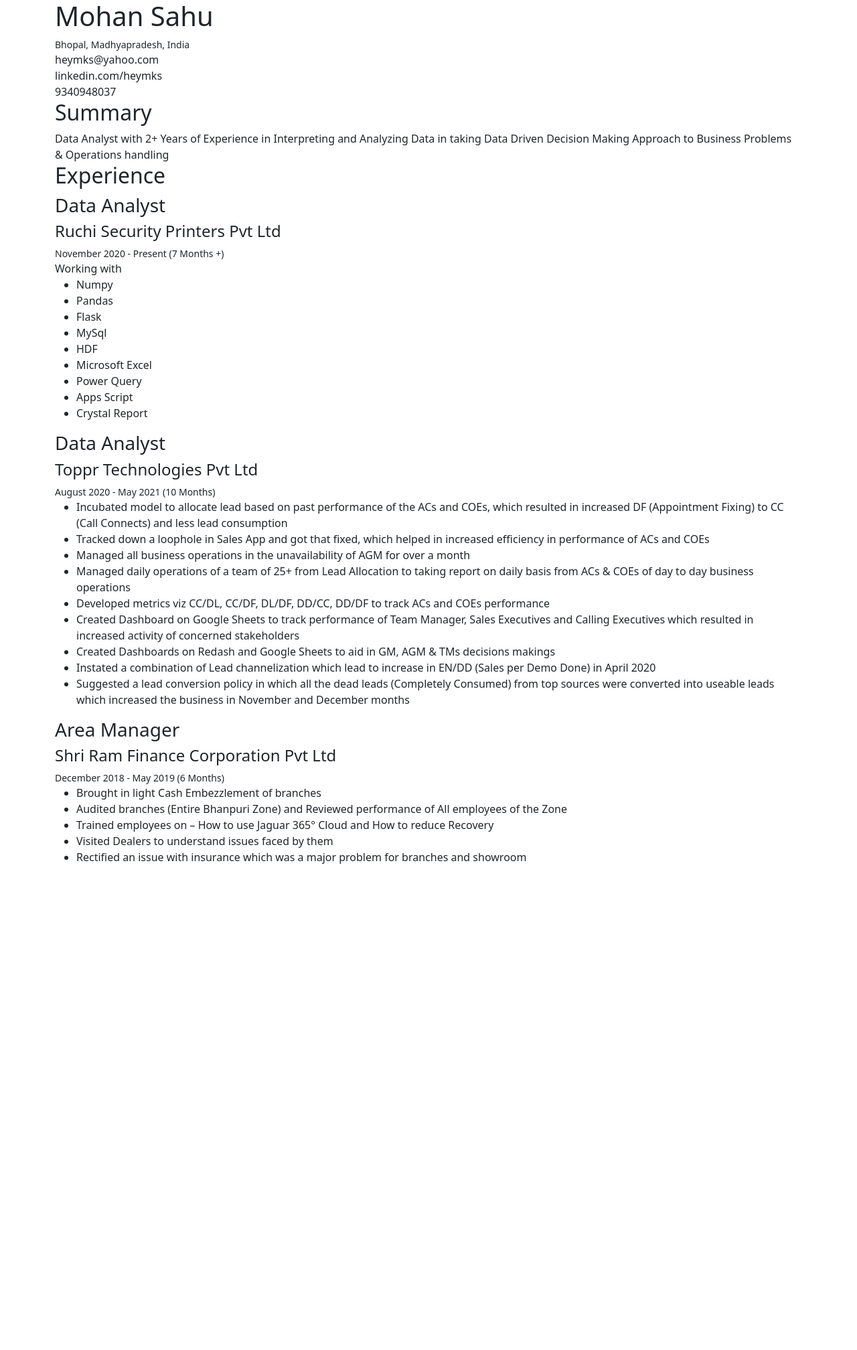
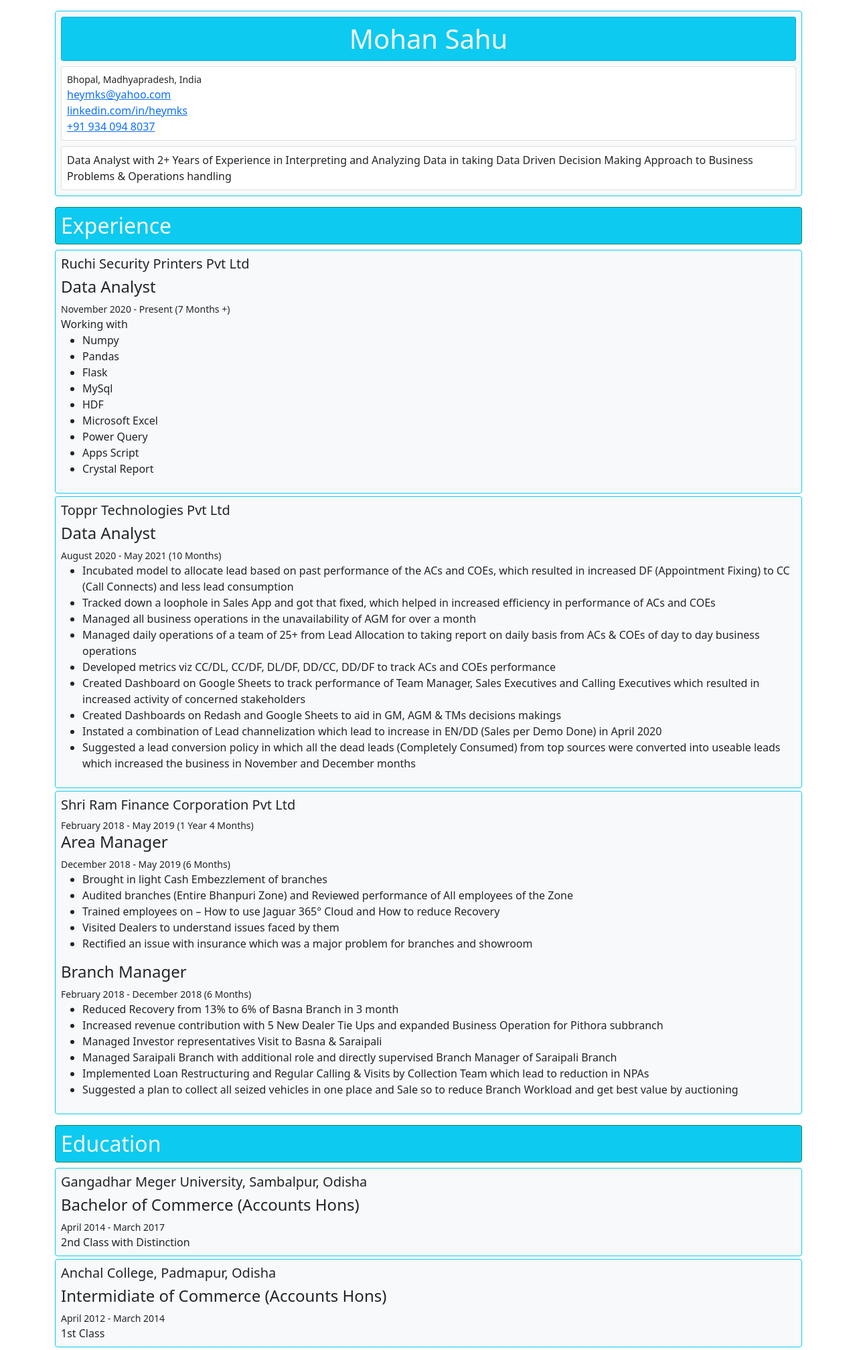
Before and after one commit to mks-nerd/nerdy, a Flask app: page /about in a window 1280 px wide. Shown: the part 56-2072 px from the top of the page at 67% size. Before the commit the page ends 1346 px from the top, so only its background shows below. Run offline with Flask 2, Linux system fonts and the light colour scheme.

Commit message:
Update about.html

```diff
--- a/web/base/templates/about.html
+++ b/web/base/templates/about.html
@@ -5,20 +5,26 @@
 {% endblock title %}
 
 {% block content %}
-    <div class="h1">Mohan Sahu</div>
+    <div class="card p-2 mt-3 bg-light border-info">
+        <div>
+            <div class="card p-2 mb-2 h1 bg-info text-light text-center">Mohan Sahu</div>
+            <div class="card p-2 mb-2">
                 <div class="small">Bhopal, Madhyapradesh, India</div>
-    <div>heymks@yahoo.com</div>
-    <div>linkedin.com/heymks</div>
-    <div>9340948037</div>
-    <div class="h2">Summary</div>
-    <div class="p">
+                <div><a href = "mailto:heymks@yahoo.com">heymks@yahoo.com</a></div>
+                <div><a href="https://www.linkedin.com/in/heymks/">linkedin.com/in/heymks</a></div>
+                <div><a href="tel:+919340948037">+91 934 094 8037</a></div>
+            </div>
+            <div class="card p-2">
                 Data Analyst with 2+ Years of Experience in Interpreting and Analyzing Data in
                 taking Data Driven Decision Making Approach to Business Problems & Operations handling
             </div>
-    <div class="h2">Experience</div>
+        </div>
+    </div>
     <div>
-        <div class="h3">Data Analyst</div>
-        <div class="h4">Ruchi Security Printers Pvt Ltd</div>
+        <div class="card p-2 bg-info text-light h2 mt-3 border-success">Experience</div>
+        <div class="card p-2 mb-1 bg-light border-info">
+            <div class="h5">Ruchi Security Printers Pvt Ltd</div>
+            <div class="h4">Data Analyst</div>
             <div class="small">November 2020 - Present (7 Months +)</div>
             <div>
                 Working with
@@ -37,9 +43,9 @@
                 </div>
             </div>
         </div>
-    <div>
-        <div class="h3">Data Analyst</div>
-        <div class="h4">Toppr Technologies Pvt Ltd</div>
+        <div class="card p-2 mb-1 bg-light border-info">
+            <div class="h5">Toppr Technologies Pvt Ltd</div>
+            <div class="h4">Data Analyst</div>
             <div class="small">August 2020 - May 2021 (10 Months)</div>
             <div>
                 <ul>
@@ -76,9 +82,10 @@
                 </ul>
             </div>
         </div>
-    <div>
-        <div class="h3">Area Manager</div>
-        <div class="h4">Shri Ram Finance Corporation Pvt Ltd</div>
+        <div class="card p-2 mb-1 bg-light border-info">
+            <div class="h5">Shri Ram Finance Corporation Pvt Ltd</div>
+            <div class="small">February 2018 - May 2019 (1 Year 4 Months)</div>
+            <div class="h4">Area Manager</div>
             <div class="small">December 2018 - May 2019 (6 Months)</div>
             <div>
                 <ul>
@@ -102,5 +109,47 @@
                     </li>
                 </ul>
             </div>
+            <div class="h4">Branch Manager</div>
+            <div class="small">February 2018 - December 2018 (6 Months)</div>
+            <div>
+                <ul>
+                    <li>
+                        Reduced Recovery from 13% to 6% of Basna Branch in 3 month
+                    </li>
+                    <li>
+                        Increased revenue contribution with 5 New Dealer Tie Ups and
+                        expanded Business Operation for Pithora subbranch
+                    </li>
+                    <li>
+                        Managed Investor representatives Visit to Basna & Saraipali
+                    </li>
+                    <li>
+                        Managed Saraipali Branch with additional role and directly
+                        supervised Branch Manager of Saraipali Branch
+                    </li>
+                    <li>
+                        Implemented Loan Restructuring and Regular Calling & Visits by Collection Team which lead to reduction in NPAs
+                    </li>
+                    <li>
+                        Suggested a plan to collect all seized vehicles in one place and Sale so to reduce Branch Workload and get best value by auctioning
+                    </li>
+                </ul>
+            </div>
+        </div>
+    </div>
+    <div>
+        <div class="card p-2 bg-info text-light h2 mt-3 border-success">Education</div>
+        <div class="card p-2 mb-1 bg-light border-info">
+            <div class="h5">Gangadhar Meger University, Sambalpur, Odisha</div>
+            <div class="h4">Bachelor of Commerce (Accounts Hons)</div>
+            <div class="small">April 2014 - March 2017</div>
+            <div>2nd Class with Distinction</div>
+        </div>
+        <div class="card p-2 mb-1 bg-light border-info">
+            <div class="h5">Anchal College, Padmapur, Odisha</div>
+            <div class="h4">Intermidiate of Commerce (Accounts Hons)</div>
+            <div class="small">April 2012 - March 2014</div>
+            <div>1st Class</div>
+        </div>
     </div>
 {% endblock content %}
```
Lines whose indentation alone changed are shown as unchanged.
